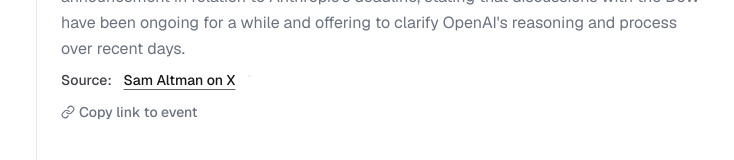
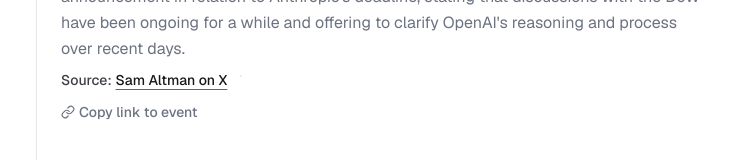
Before and after one commit to VladSez/anthropic-timeline, a Next.js app: page / in a window 1280 px wide. Shown: the part 454-614 px from the top of the page, without its empty margins (268-1002 px from the left). Built offline with nearby package versions, Linux system fonts and the light colour scheme.

Commit message:
Adjust spacing in event source display for improved layout consistency in page.tsx.

```diff
--- a/app/page.tsx
+++ b/app/page.tsx
@@ -147,7 +147,7 @@
                 {event.summary}
               </p>
               <div className="flex items-center gap-3">
-                <div className="mt-2 flex items-center gap-3 text-sm text-muted">
+                <div className="mt-2 flex items-center gap-1 text-sm text-muted">
                   <span className="font-medium text-zinc-700">Source:</span>
                   <a
                     href={event.source}
```
